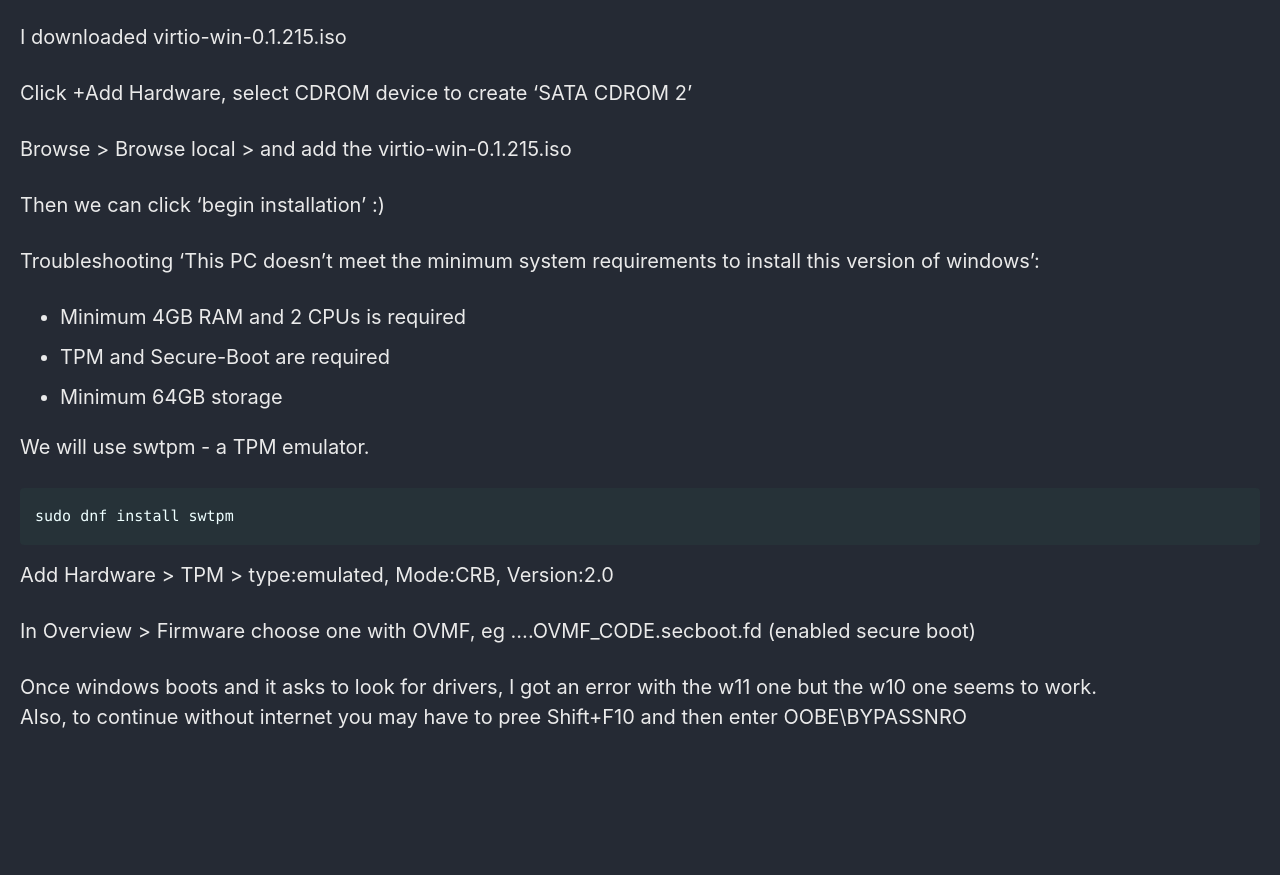
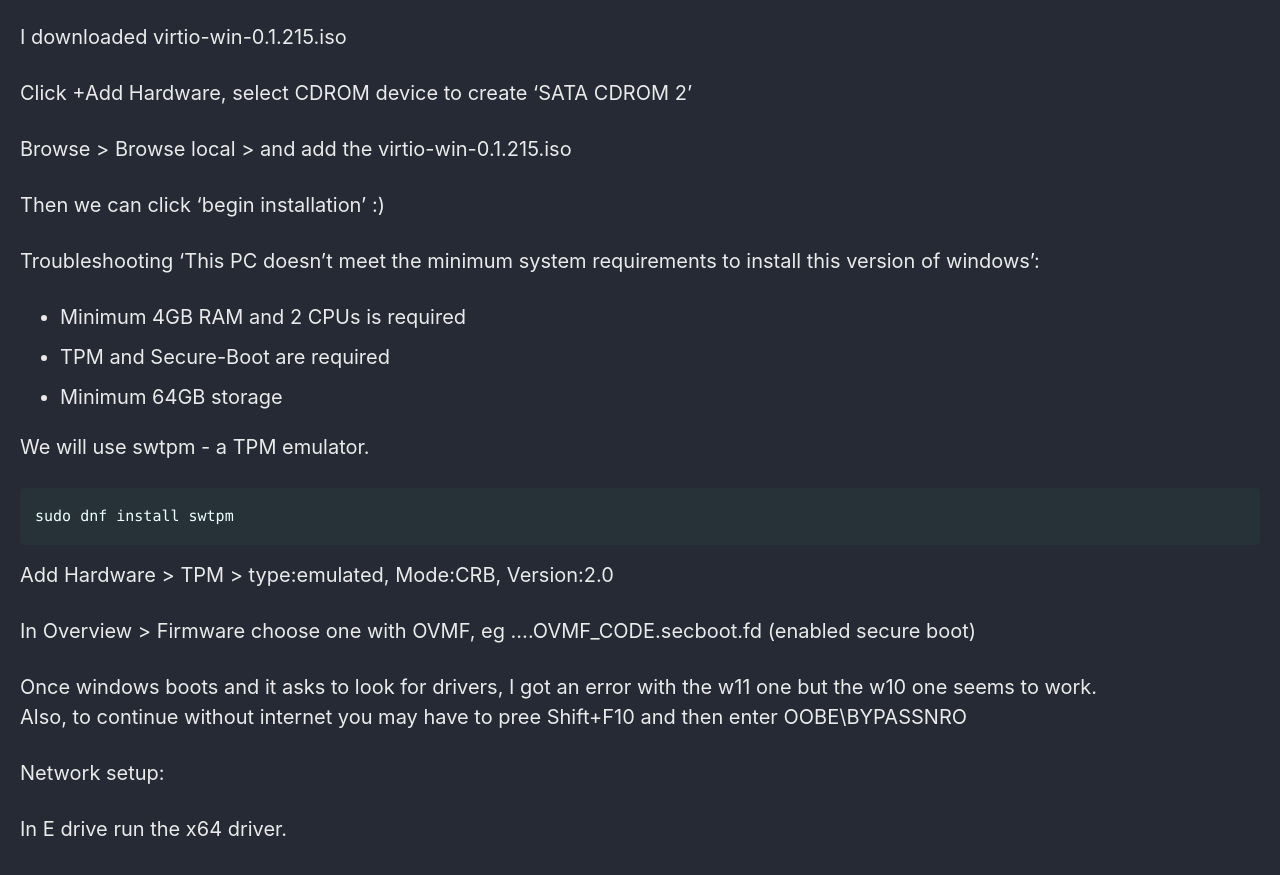
Before and after one commit to Connor-McCartney/Connor-McCartney.github.io, a Jekyll site: the page built from _pages/misc/qemu.md, in a window 1280 px wide and 900 px high, scrolled down 1939 px. Shown: the top 875 px of the window. Built offline with Jekyll 4.4.1, drawn with Linux system fonts in a browser that asks for light colours; cached includes are drawn as plain includes; before the commit the page ends 2727 px from its top, so only the background shows below that.

Commit message:
Update qemu.md

```diff
--- a/_pages/misc/qemu.md
+++ b/_pages/misc/qemu.md
@@ -105,3 +105,7 @@ In Overview > Firmware choose one with OVMF, eg ....OVMF_CODE.secboot.fd (enable
 
 Once windows boots and it asks to look for drivers, I got an error with the w11 one but the w10 one seems to work. <br>
 Also, to continue without internet you may have to pree Shift+F10 and then enter OOBE\BYPASSNRO
+
+Network setup:
+
+In E drive run the x64 driver.
```
